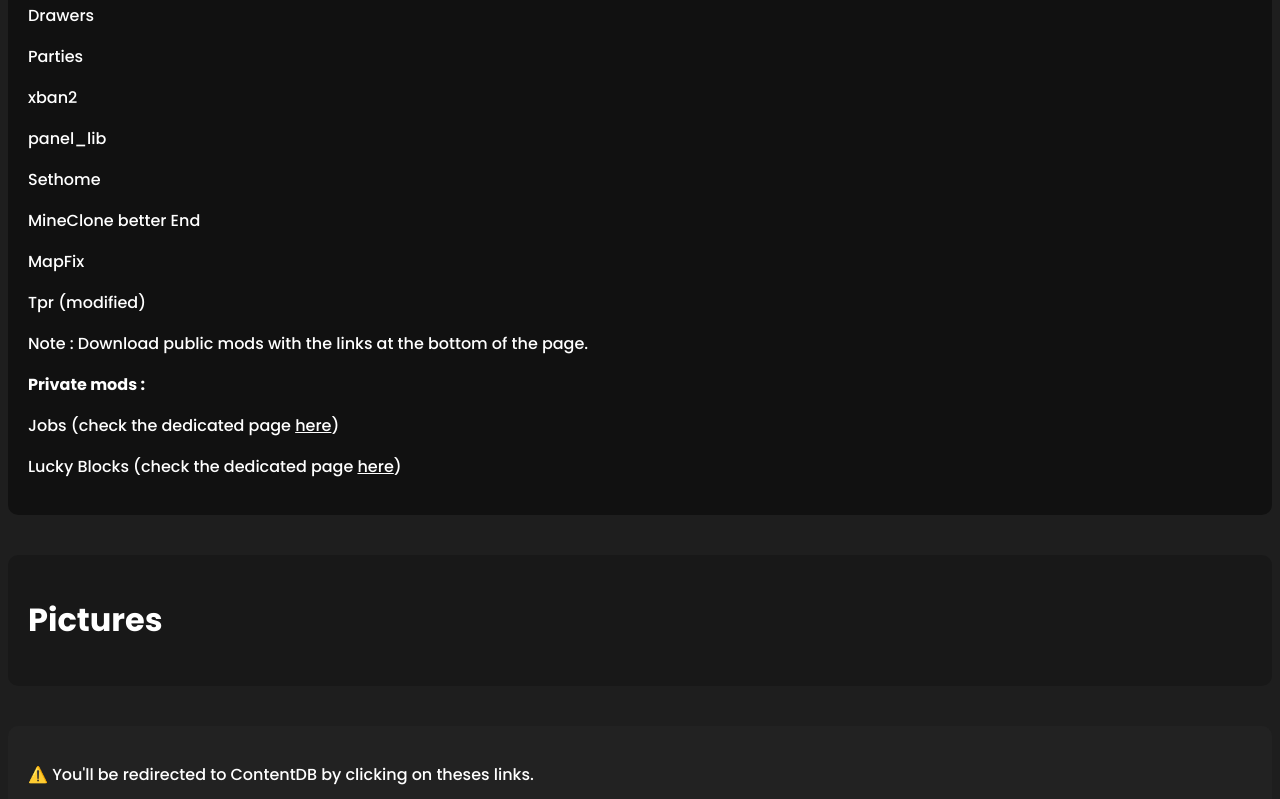
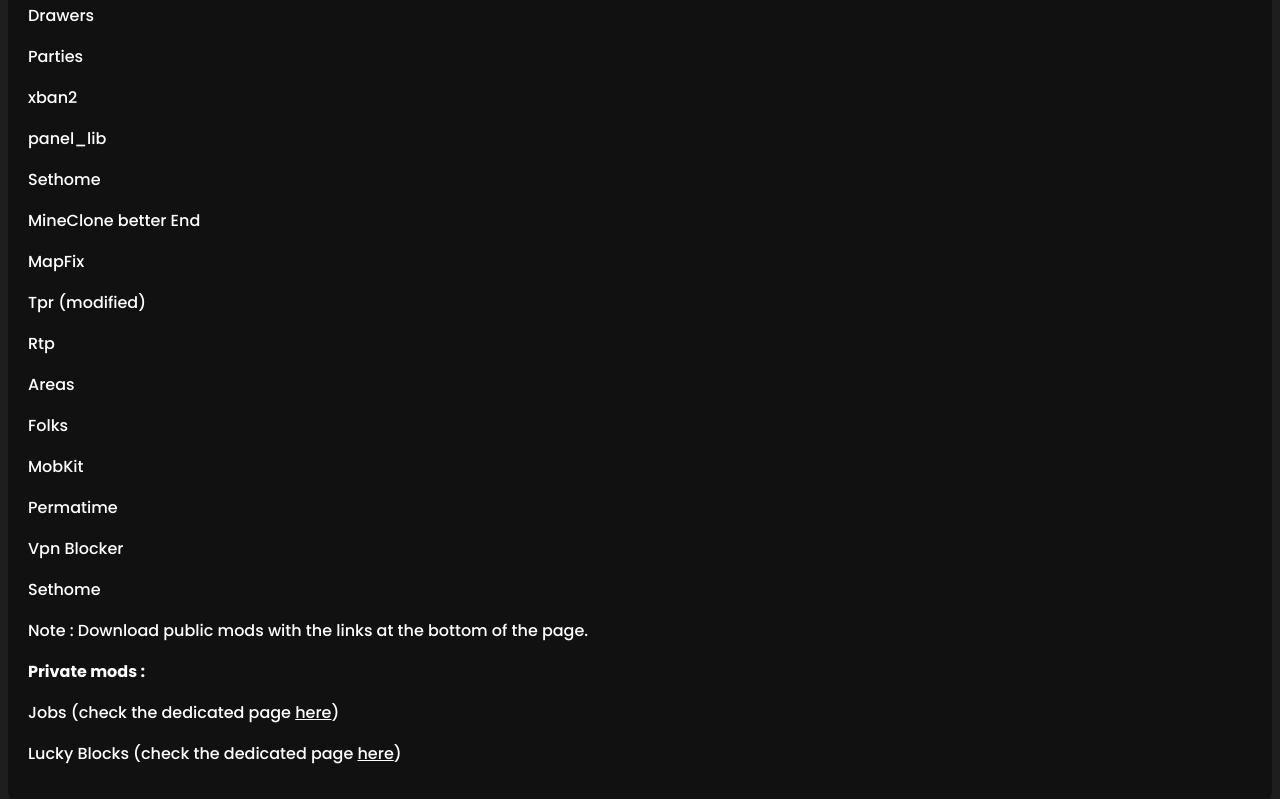
Before and after one commit to Bapt-Tech/terramine, a plain HTML site: page content.html in a window 1280 px wide. Shown: the part 446-1245 px from the top of the page. Drawn offline with Linux system fonts and the light colour scheme.

Commit message:
added mods to list

```diff
--- a/content.html
+++ b/content.html
@@ -36,6 +36,14 @@
         <p>MineClone better End</p>
         <p>MapFix</p>
         <p>Tpr (modified)</p>
+        <p>Rtp</p>
+        <p>Areas</p>
+        <p>Folks</p>
+        <p>MobKit</p>
+        <p>Permatime</p>
+        <p>Vpn Blocker</p>
+        <p>Sethome</p>
+        <p></p>
         <p>Note : Download public mods with the links at the bottom of the page.</p>
         <p><strong>Private mods :</strong></p>
         <p>Jobs (check the dedicated page <a style="color: #fff"; href="jobs.html">here</a>)</p>
--- a/styles/rules.css
+++ b/styles/rules.css
@@ -127,6 +127,6 @@ button:focus {
 }
 
 .important {
-    color: red;
+    color: rgb(44, 47, 61);
     font-weight: bold;
 }
```
Also changed, not shown: index.html (+1 -2 lines), 1 other file.
